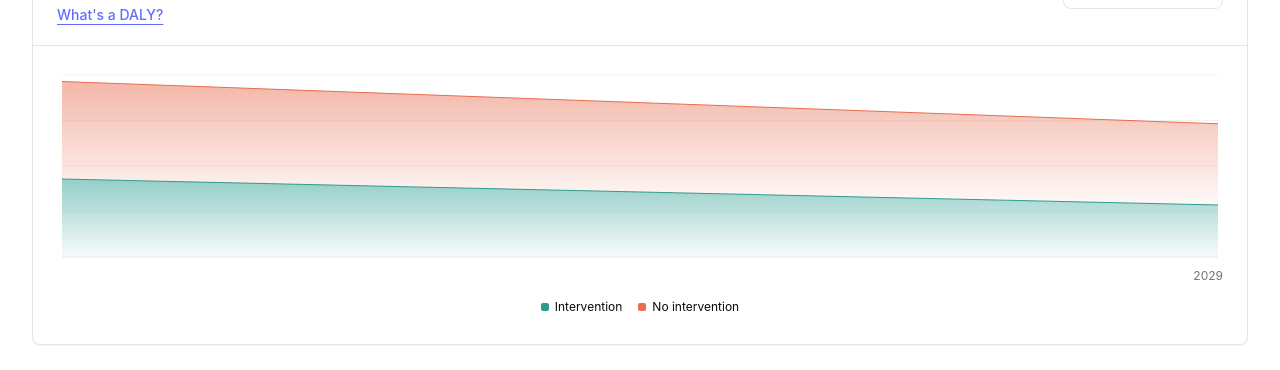
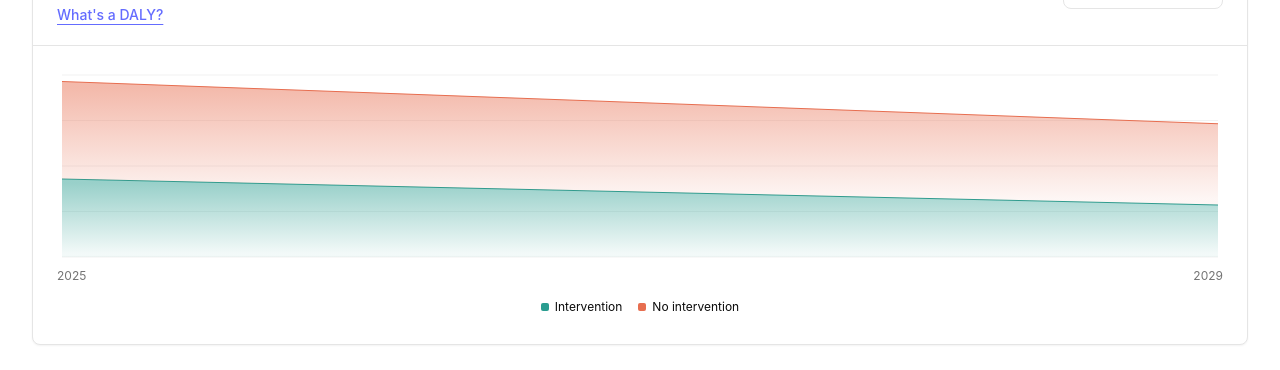
Before and after one commit to DevinCLane/long-covid-dalys, a React (Vite) app: page / in a window 1280 px wide. Shown: the part 256-626 px from the top of the page. Built offline with nearby package versions, Linux system fonts and the light colour scheme.

Commit message:
x axis interval preserve startend

```diff
--- a/src/components/main-chart.tsx
+++ b/src/components/main-chart.tsx
@@ -53,7 +53,7 @@ export function MainChart() {
 
     const filteredData = chartData.filter((item) => {
         const date = new Date(item.date);
-        const startDate = new Date("2024-06-30");
+        const startDate = new Date("2025-01-01");
         let endDate = new Date("2029-01-01");
 
         switch (timeRange) {
@@ -170,6 +170,7 @@ export function MainChart() {
                             axisLine={false}
                             tickMargin={8}
                             minTickGap={32}
+                            interval={"preserveStartEnd"}
                             tickFormatter={(value) => {
                                 const date = new Date(value);
                                 return date.toLocaleDateString("en-US", {
```
